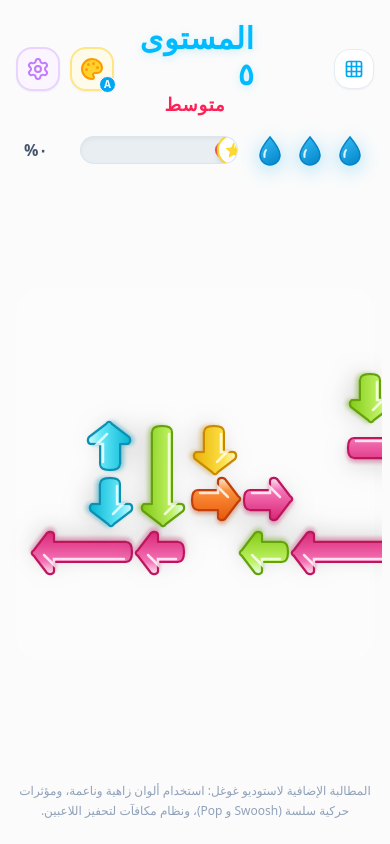
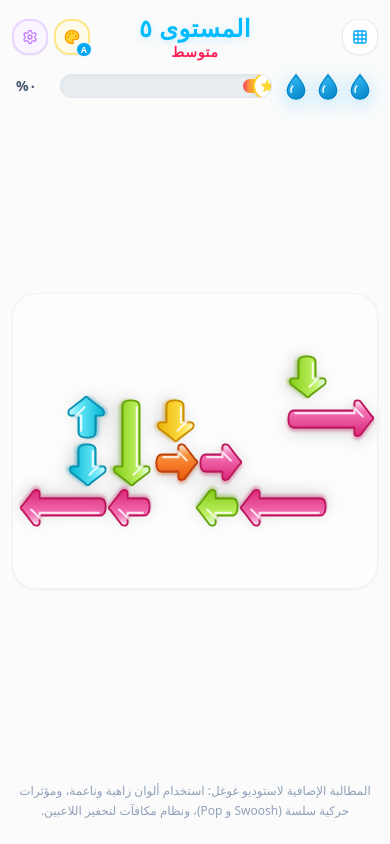
Before and after one commit to basim52/-Maze-of-arrow-, a React (Vite) app: page / in a window 390 px wide. Built offline with nearby package versions, Linux system fonts and the light colour scheme.

Commit message:
refactor(ui): improve responsive layout and scaling
Adjust TopBar padding and sizing for better mobile fit, and update Arrow icon path math to scale proportionally with tile size.

```diff
--- a/src/components/ArrowMazeBoard.tsx
+++ b/src/components/ArrowMazeBoard.tsx
@@ -87,6 +87,9 @@ const RenderGhostTrackSVG: React.FC<{ direction: Direction; length: number; tile
 
   const angle = rotationDegrees[direction];
   const totalWidth = tileSize * length;
+  const scale = tileSize / 52;
+  const s = (val: number) => val * scale;
+  const cy = tileSize / 2;
 
   return (
     <div
@@ -100,16 +103,16 @@ const RenderGhostTrackSVG: React.FC<{ direction: Direction; length: number; tile
     >
       <svg width={totalWidth} height={tileSize} viewBox={`0 0 ${totalWidth} ${tileSize}`} fill="none">
         <path
-          d={`M 8 ${tileSize / 2 - 5}
-             L ${totalWidth - 18} ${tileSize / 2 - 5}
-             L ${totalWidth - 18} ${tileSize / 2 - 10}
-             L ${totalWidth - 6} ${tileSize / 2}
-             L ${totalWidth - 18} ${tileSize / 2 + 10}
-             L ${totalWidth - 18} ${tileSize / 2 + 5}
-             L 8 ${tileSize / 2 + 5} Z`}
+          d={`M ${s(8)} ${cy - s(5)}
+             L ${totalWidth - s(18)} ${cy - s(5)}
+             L ${totalWidth - s(18)} ${cy - s(10)}
+             L ${totalWidth - s(6)} ${cy}
+             L ${totalWidth - s(18)} ${cy + s(10)}
+             L ${totalWidth - s(18)} ${cy + s(5)}
+             L ${s(8)} ${cy + s(5)} Z`}
           fill="#94A3B8"
           stroke="#64748B"
-          strokeWidth="1.5"
+          strokeWidth={Math.max(1, s(1.5))}
           strokeLinejoin="round"
         />
       </svg>
@@ -143,6 +146,10 @@ const Render3DArrowSVG: React.FC<{
   const h = tileSize;
   const cy = h / 2;
 
+  // Proportional scale relative to standard 52px base
+  const scale = tileSize / 52;
+  const s = (val: number) => val * scale;
+
   return (
     <div
       className={`absolute top-0 left-0 flex items-center justify-center transition-all duration-200 ${
@@ -160,7 +167,7 @@ const Render3DArrowSVG: React.FC<{
         height={h}
         viewBox={`0 0 ${totalWidth} ${h}`}
         fill="none"
-        className="filter drop-shadow-[0_6px_12px_rgba(0,0,0,0.14)] cursor-pointer select-none overflow-visible"
+        className="filter drop-shadow-[0_4px_8px_rgba(0,0,0,0.14)] cursor-pointer select-none overflow-visible"
       >
         <defs>
           <linearGradient id={`grad-${arrow.id}`} x1="0%" y1="0%" x2="0%" y2="100%">
@@ -170,41 +177,41 @@ const Render3DArrowSVG: React.FC<{
           </linearGradient>
 
           <filter id={`shadow-${arrow.id}`} x="-20%" y="-20%" width="140%" height="140%">
-            <feDropShadow dx="0" dy="3" stdDeviation="2" floodColor={theme.border} floodOpacity="0.4" />
+            <feDropShadow dx="0" dy={s(3)} stdDeviation={s(2)} floodColor={theme.border} floodOpacity="0.4" />
           </filter>
         </defs>
 
         {/* 3D Bottom Bevel Shadow Layer */}
         <path
-          d={`M 10 ${cy - 8}
-             L ${totalWidth - 20} ${cy - 8}
-             L ${totalWidth - 20} ${cy - 14}
-             L ${totalWidth - 4} ${cy}
-             L ${totalWidth - 20} ${cy + 14}
-             L ${totalWidth - 20} ${cy + 8}
-             L 10 ${cy + 8} Z`}
+          d={`M ${s(10)} ${cy - s(8)}
+             L ${totalWidth - s(20)} ${cy - s(8)}
+             L ${totalWidth - s(20)} ${cy - s(14)}
+             L ${totalWidth - s(4)} ${cy}
+             L ${totalWidth - s(20)} ${cy + s(14)}
+             L ${totalWidth - s(20)} ${cy + s(8)}
+             L ${s(10)} ${cy + s(8)} Z`}
           fill={theme.border}
           opacity="0.5"
-          transform="translate(0, 3.5)"
+          transform={`translate(0, ${s(3.5)})`}
         />
 
         {/* Main Glossy Tube Body with Rounded Arrow Head */}
         <path
-          d={`M 10 ${cy - 10}
-             C 6 ${cy - 10}, 4 ${cy - 6}, 4 ${cy}
-             C 4 ${cy + 6}, 6 ${cy + 10}, 10 ${cy + 10}
-             L ${totalWidth - 22} ${cy + 10}
-             L ${totalWidth - 22} ${cy + 17}
-             C ${totalWidth - 22} ${cy + 20}, ${totalWidth - 18} ${cy + 21}, ${totalWidth - 15} ${cy + 19}
-             L ${totalWidth - 2} ${cy + 2}
-             C ${totalWidth + 1} ${cy}, ${totalWidth + 1} ${cy - 2}, ${totalWidth - 2} ${cy - 4}
-             L ${totalWidth - 15} ${cy - 21}
-             C ${totalWidth - 18} ${cy - 23}, ${totalWidth - 22} ${cy - 22}, ${totalWidth - 22} ${cy - 19}
-             L ${totalWidth - 22} ${cy - 10}
+          d={`M ${s(10)} ${cy - s(10)}
+             C ${s(6)} ${cy - s(10)}, ${s(4)} ${cy - s(6)}, ${s(4)} ${cy}
+             C ${s(4)} ${cy + s(6)}, ${s(6)} ${cy + s(10)}, ${s(10)} ${cy + s(10)}
+             L ${totalWidth - s(22)} ${cy + s(10)}
+             L ${totalWidth - s(22)} ${cy + s(17)}
+             C ${totalWidth - s(22)} ${cy + s(20)}, ${totalWidth - s(18)} ${cy + s(21)}, ${totalWidth - s(15)} ${cy + s(19)}
+             L ${totalWidth - s(2)} ${cy + s(2)}
+             C ${totalWidth + s(1)} ${cy}, ${totalWidth + s(1)} ${cy - s(2)}, ${totalWidth - s(2)} ${cy - s(4)}
+             L ${totalWidth - s(15)} ${cy - s(21)}
+             C ${totalWidth - s(18)} ${cy - s(23)}, ${totalWidth - s(22)} ${cy - s(22)}, ${totalWidth - s(22)} ${cy - s(19)}
+             L ${totalWidth - s(22)} ${cy - s(10)}
              Z`}
           fill={`url(#grad-${arrow.id})`}
           stroke={theme.border}
-          strokeWidth="2.2"
+          strokeWidth={Math.max(1.2, s(2.2))}
           strokeLinejoin="round"
           strokeLinecap="round"
           filter={`url(#shadow-${arrow.id})`}
@@ -212,9 +219,9 @@ const Render3DArrowSVG: React.FC<{
 
         {/* Specular White Gloss Top Edge Highlight */}
         <path
-          d={`M 12 ${cy - 7} L ${totalWidth - 22} ${cy - 7} L ${totalWidth - 22} ${cy - 13} L ${totalWidth - 12} ${cy - 3}`}
+          d={`M ${s(12)} ${cy - s(7)} L ${totalWidth - s(22)} ${cy - s(7)} L ${totalWidth - s(22)} ${cy - s(13)} L ${totalWidth - s(12)} ${cy - s(3)}`}
           stroke="white"
-          strokeWidth="2.5"
+          strokeWidth={Math.max(1.2, s(2.5))}
           strokeLinecap="round"
           opacity="0.8"
         />
@@ -231,8 +238,31 @@ export const ArrowMazeBoard: React.FC<ArrowMazeBoardProps> = ({
   onArrowBlocked,
   isCompleted,
 }) => {
+  const containerRef = React.useRef<HTMLDivElement>(null);
   const [bumpingArrowId, setBumpingArrowId] = useState<string | null>(null);
   const [flyingArrows, setFlyingArrows] = useState<Record<string, { x: number; y: number }>>({});
+  const [tileSize, setTileSize] = useState<number>(52);
+
+  // Dynamic board & tile size calculator for responsive mobile perfection
+  useEffect(() => {
+    const updateTileSize = () => {
+      if (!containerRef.current) return;
+      const availableWidth = containerRef.current.clientWidth - 16;
+      const availableHeight = window.innerHeight - 210;
+
+      const maxTileW = Math.floor(availableWidth / gridCols);
+      const maxTileH = Math.floor(availableHeight / gridRows);
+
+      const optimal = Math.min(maxTileW, maxTileH);
+      // Clamp between 24 and 54 for perfect mobile scaling
+      const clamped = Math.max(24, Math.min(54, optimal));
+      setTileSize(clamped);
+    };
+
+    updateTileSize();
+    window.addEventListener('resize', updateTileSize);
+    return () => window.removeEventListener('resize', updateTileSize);
+  }, [gridCols, gridRows]);
 
   useEffect(() => {
     setBumpingArrowId(null);
@@ -279,16 +309,17 @@ export const ArrowMazeBoard: React.FC<ArrowMazeBoardProps> = ({
     }
   };
 
-  const tileSize = 52; // Cell width for compact clean layout matching user's image
-
   return (
-    <div className="w-full flex-1 flex flex-col items-center justify-center relative my-4 px-2 overflow-hidden select-none">
+    <div
+      ref={containerRef}
+      className="w-full flex-1 flex flex-col items-center justify-center relative my-2 px-1 sm:px-2 overflow-hidden select-none"
+    >
       {/* Off-White Stage matching screenshot clean ivory background */}
       <div className="relative w-full max-w-4xl flex items-center justify-center">
         <div
-          className="relative bg-white/40 backdrop-blur-xs rounded-3xl p-4 sm:p-8 flex items-center justify-center transition-all duration-300"
+          className="relative bg-white/45 backdrop-blur-xs rounded-3xl p-2 sm:p-6 flex items-center justify-center transition-all duration-300 border border-slate-200/50 shadow-xs"
           style={{
-            minHeight: `${gridRows * tileSize + 60}px`,
+            minHeight: `${gridRows * tileSize + 32}px`,
             width: '100%',
           }}
         >
@@ -300,7 +331,7 @@ export const ArrowMazeBoard: React.FC<ArrowMazeBoardProps> = ({
               height: `${gridRows * tileSize}px`,
             }}
           >
-            {/* Background Ghost Track Arrows (Matching screenshot guide tracks) */}
+            {/* Background Ghost Track Arrows */}
             {arrows.map((arrow) => {
               const left = arrow.gridX * tileSize;
               const top = arrow.gridY * tileSize;
@@ -338,7 +369,7 @@ export const ArrowMazeBoard: React.FC<ArrowMazeBoardProps> = ({
                 <div
                   key={arrow.id}
                   onClick={() => handleArrowClick(arrow)}
-                  className="absolute transition-transform ease-out cursor-pointer z-10"
+                  className="absolute transition-transform ease-out cursor-pointer z-10 touch-manipulation"
                   style={{
                     left: `${left}px`,
                     top: `${top}px`,
--- a/src/components/TopBar.tsx
+++ b/src/components/TopBar.tsx
@@ -45,36 +45,36 @@ export const TopBar: React.FC<TopBarProps> = ({
   const percentText = isAr ? `${toArabicDigits(Math.round(progressPercent))}%` : `${Math.round(progressPercent)}%`;
 
   return (
-    <header className="w-full max-w-2xl mx-auto px-4 pt-5 pb-2 flex flex-col items-center select-none">
+    <header className="w-full max-w-2xl mx-auto px-3 sm:px-4 pt-3 sm:pt-5 pb-2 flex flex-col items-center select-none">
       {/* Top Header Row: Centered Level Title & Top Right Icons */}
-      <div className="w-full grid grid-cols-3 items-center mb-4">
+      <div className="w-full grid grid-cols-3 items-center mb-2.5 sm:mb-4">
         {/* Left Side: Level Select / Restart (Or empty to preserve balance) */}
-        <div className="flex items-center gap-2 justify-start">
+        <div className="flex items-center gap-1.5 sm:gap-2 justify-start">
           <button
             id="btn-level-select"
             onClick={() => {
               soundManager.playClick();
               onOpenLevelSelect();
             }}
-            className="w-10 h-10 rounded-2xl bg-white/90 border border-slate-200/80 shadow-xs flex items-center justify-center text-sky-500 hover:scale-105 active:scale-95 transition-all cursor-pointer"
+            className="w-9 h-9 sm:w-11 sm:h-11 rounded-2xl bg-white/90 border border-slate-200/80 shadow-xs flex items-center justify-center text-sky-500 hover:scale-105 active:scale-95 transition-all cursor-pointer"
             title={isAr ? 'قائمة المستويات' : 'Levels List'}
           >
-            <Grid className="w-5 h-5" />
+            <Grid className="w-4 h-4 sm:w-5 sm:h-5" />
           </button>
         </div>
 
         {/* Center: Title & Subtitle exact match to screenshot */}
         <div className="flex flex-col items-center justify-center">
-          <h1 className="text-3xl font-black text-sky-400 drop-shadow-[0_2px_4px_rgba(56,189,248,0.25)] tracking-wide">
+          <h1 className="text-2xl sm:text-3xl font-black text-sky-400 drop-shadow-[0_2px_4px_rgba(56,189,248,0.25)] tracking-wide">
             {levelText}
           </h1>
-          <span className="text-lg font-black text-rose-500 tracking-wider -mt-0.5">
+          <span className="text-sm sm:text-lg font-black text-rose-500 tracking-wider -mt-0.5">
             {isAr ? difficultyAr : difficultyEn}
           </span>
         </div>
 
         {/* Right Side: Palette + 'A' icon & Settings gear (matching screenshot!) */}
-        <div className="flex items-center justify-end gap-2.5">
+        <div className="flex items-center justify-end gap-1.5 sm:gap-2.5">
           {/* Palette Button with 'A' badge */}
           <button
             id="btn-shop"
@@ -82,11 +82,11 @@ export const TopBar: React.FC<TopBarProps> = ({
               soundManager.playClick();
               onOpenShop();
             }}
-            className="relative w-11 h-11 rounded-2xl bg-amber-50 border-2 border-amber-200 shadow-xs flex items-center justify-center text-amber-700 hover:scale-105 active:scale-95 transition-all cursor-pointer"
+            className="relative w-9 h-9 sm:w-11 sm:h-11 rounded-2xl bg-amber-50 border-2 border-amber-200 shadow-xs flex items-center justify-center text-amber-700 hover:scale-105 active:scale-95 transition-all cursor-pointer"
             title={isAr ? 'متجر الألوان' : 'Color Shop'}
           >
-            <Palette className="w-6 h-6 text-amber-500 fill-amber-300" />
-            <span className="absolute -bottom-1 -right-1 bg-sky-500 text-white text-[10px] font-black px-1 rounded-full border border-white">
+            <Palette className="w-4 h-4 sm:w-6 sm:h-6 text-amber-500 fill-amber-300" />
+            <span className="absolute -bottom-1 -right-1 bg-sky-500 text-white text-[9px] sm:text-[10px] font-black px-1 rounded-full border border-white">
               A
             </span>
           </button>
@@ -98,18 +98,18 @@ export const TopBar: React.FC<TopBarProps> = ({
               soundManager.playClick();
               onOpenSettings();
             }}
-            className="w-11 h-11 rounded-2xl bg-purple-50 border-2 border-purple-200 shadow-xs flex items-center justify-center text-purple-600 hover:scale-105 active:scale-95 transition-all cursor-pointer"
+            className="w-9 h-9 sm:w-11 sm:h-11 rounded-2xl bg-purple-50 border-2 border-purple-200 shadow-xs flex items-center justify-center text-purple-600 hover:scale-105 active:scale-95 transition-all cursor-pointer"
             title={isAr ? 'الإعدادات' : 'Settings'}
           >
-            <Settings className="w-6 h-6 text-purple-400" />
+            <Settings className="w-4 h-4 sm:w-6 sm:h-6 text-purple-400" />
           </button>
         </div>
       </div>
 
       {/* Second Row: Drops (Water drops) & Rainbow Star Progress Bar */}
-      <div className="w-full flex items-center justify-between gap-4 max-w-lg px-2">
+      <div className="w-full flex items-center justify-between gap-2.5 sm:gap-4 max-w-lg px-1 sm:px-2">
         {/* Water Drop Icons (2 Filled Cyan drops + 1 Translucent Gray drop matching screenshot) */}
-        <div className="flex items-center gap-2">
+        <div className="flex items-center gap-1 sm:gap-2">
           {Array.from({ length: maxDrops }).map((_, idx) => {
             const isActive = idx < drops;
             return (
@@ -122,7 +122,7 @@ export const TopBar: React.FC<TopBarProps> = ({
                 }`}
               >
                 <svg
-                  className="w-8 h-8"
+                  className="w-7 h-7 sm:w-8 sm:h-8"
                   viewBox="0 0 32 32"
                   fill="none"
                   xmlns="http://www.w3.org/2000/svg"
@@ -161,8 +161,8 @@ export const TopBar: React.FC<TopBarProps> = ({
         </div>
 
         {/* Rainbow Progress Bar Container with Star Handle */}
-        <div className="flex-1 flex items-center gap-3">
-          <div className="relative flex-1 h-7 bg-slate-200/70 rounded-full p-1 shadow-inner overflow-hidden border border-slate-300/40">
+        <div className="flex-1 flex items-center gap-2 sm:gap-3">
+          <div className="relative flex-1 h-6 sm:h-7 bg-slate-200/70 rounded-full p-1 shadow-inner overflow-hidden border border-slate-300/40">
             {/* Rainbow Diagonal Stripe Fill */}
             <div
               className="h-full rounded-full transition-all duration-500 ease-out relative"
@@ -172,13 +172,13 @@ export const TopBar: React.FC<TopBarProps> = ({
               }}
             >
               {/* Star Badge on progress tip */}
-              <div className="absolute right-0 top-1/2 -translate-y-1/2 translate-x-1/2 w-8 h-8 rounded-full bg-white shadow-md border-2 border-amber-300 flex items-center justify-center text-sm transform hover:scale-110 transition-transform">
+              <div className="absolute right-0 top-1/2 -translate-y-1/2 translate-x-1/2 w-7 h-7 sm:w-8 sm:h-8 rounded-full bg-white shadow-md border-2 border-amber-300 flex items-center justify-center text-xs sm:text-sm transform hover:scale-110 transition-transform">
                 ⭐
               </div>
             </div>
           </div>
 
-          <span className="text-base font-black text-slate-600 min-w-[44px] text-end">
+          <span className="text-sm sm:text-base font-black text-slate-600 min-w-[36px] sm:min-w-[44px] text-end">
             {percentText}
           </span>
         </div>
```
